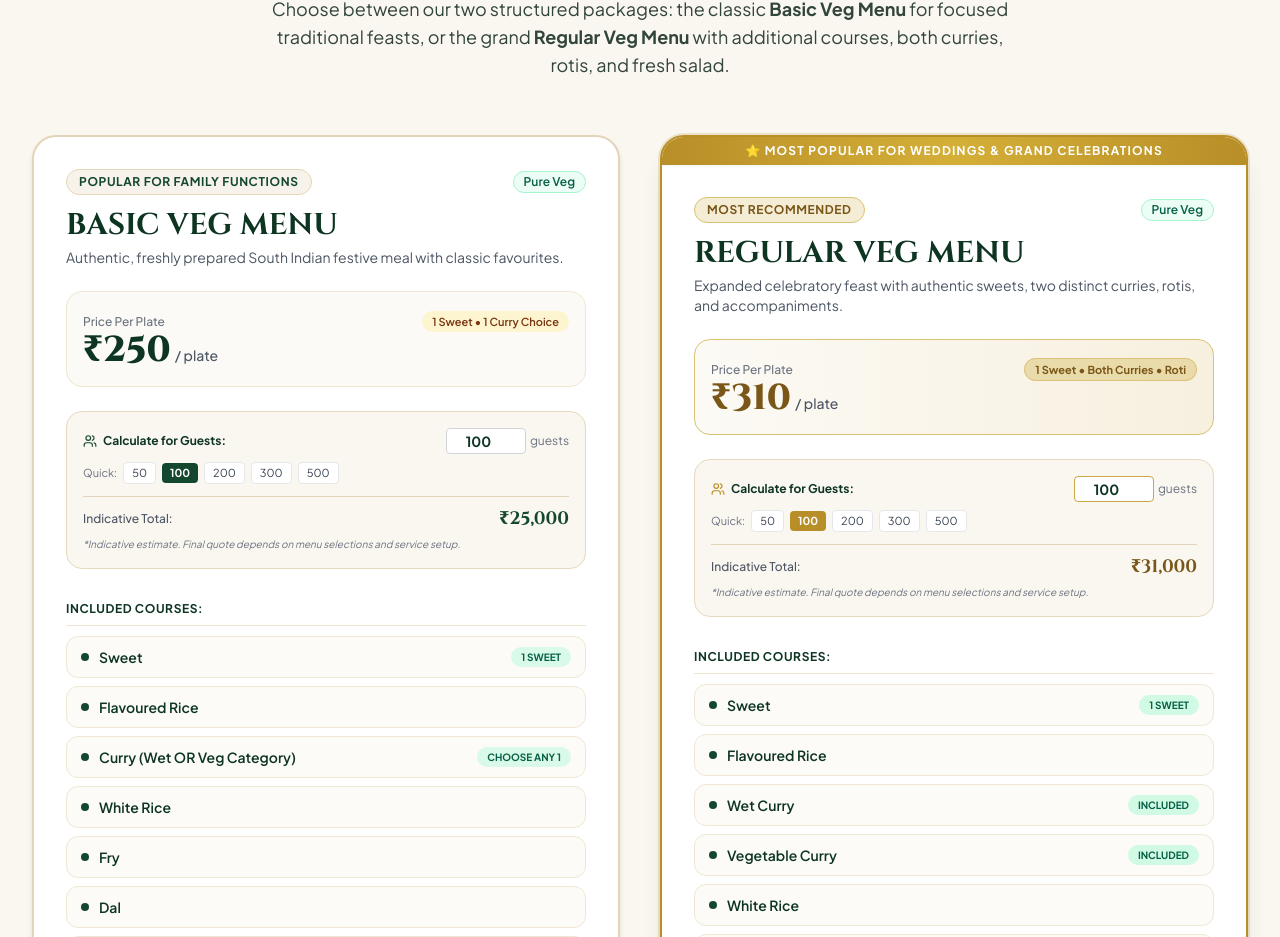
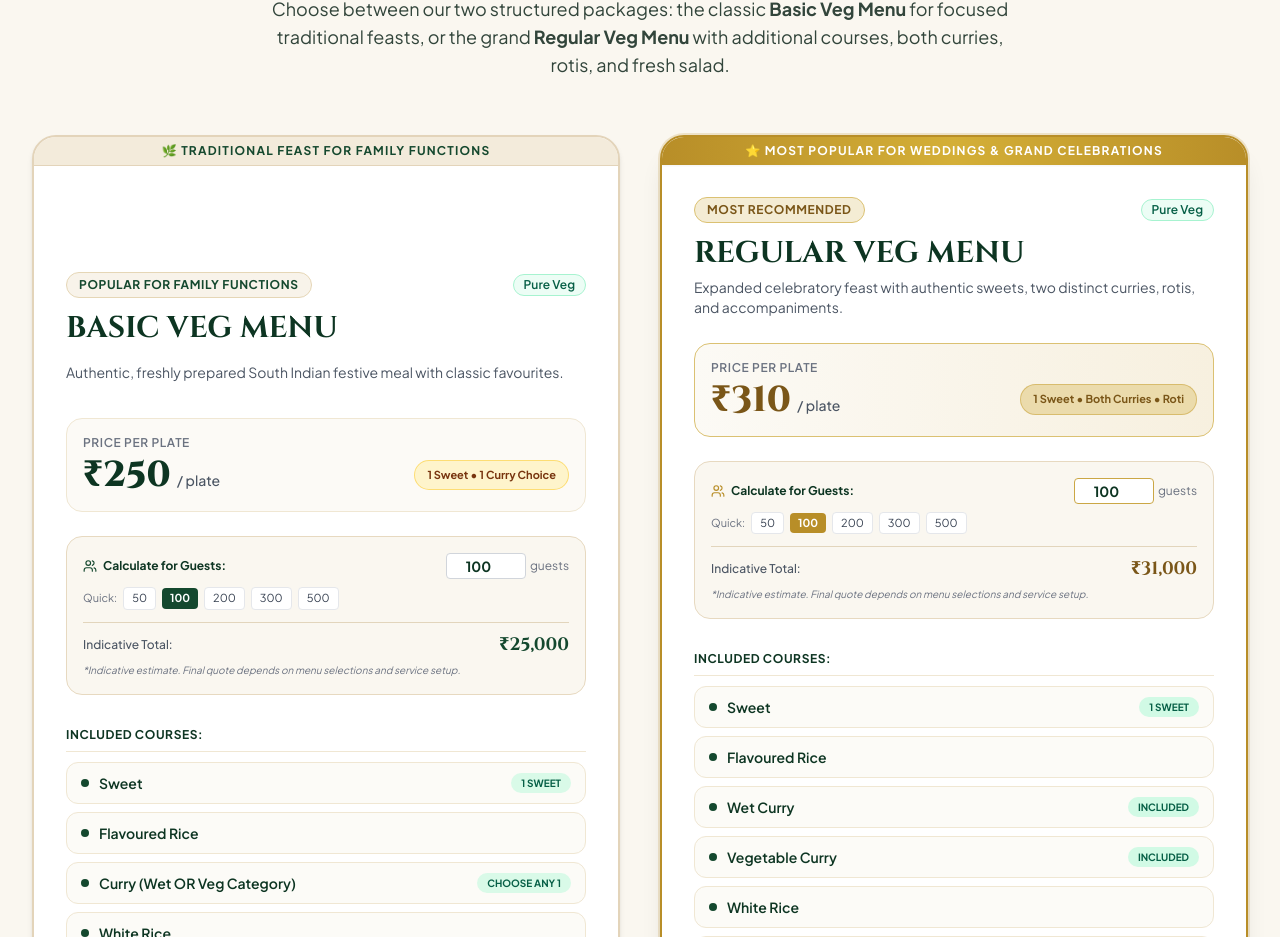
Before and after one commit to lalith-sky/catering, a Next.js app: page / in a window 1280 px wide. Shown: the part 3519-4456 px from the top of the page. Built offline with nearby package versions, Linux system fonts and the light colour scheme; a web font is replaced by a local one.

Commit message:
Fix price and card header alignment in MenuPackagesSection

```diff
--- a/src/components/MenuPackagesSection.tsx
+++ b/src/components/MenuPackagesSection.tsx
@@ -54,6 +54,11 @@ export default function MenuPackagesSection({ onSelectPackage }: MenuPackagesSec
         <div className="grid grid-cols-1 lg:grid-cols-2 gap-8 lg:gap-10 items-stretch">
           {/* 1. BASIC VEG MENU CARD */}
           <div className="bg-white rounded-3xl border-2 border-[#E3D4BA] hover:border-[#14482E] shadow-md hover:shadow-2xl transition-all duration-300 flex flex-col justify-between overflow-hidden relative">
+            {/* Top Ribbon */}
+            <div className="bg-cream-200/80 text-[#14482E] text-center py-1.5 text-xs font-bold uppercase tracking-widest border-b border-[#E3D4BA]">
+              🌿 Traditional Feast for Family Functions
+            </div>
+
             <div className="p-6 sm:p-8">
               {/* Card Top Title & Badge */}
               <div className="flex items-center justify-between gap-2 mb-3">
@@ -68,21 +73,23 @@ export default function MenuPackagesSection({ onSelectPackage }: MenuPackagesSec
               <h3 className="font-serif text-2xl sm:text-3xl font-bold text-[#0D3522] mb-1">
                 BASIC VEG MENU
               </h3>
-              <p className="text-xs sm:text-sm text-gray-600 mb-6">
+              <p className="text-xs sm:text-sm text-gray-600 mb-6 min-h-[2.75rem] flex items-center">
                 {MENU_PACKAGES[0].tagline}
               </p>
 
               {/* Price Callout */}
-              <div className="bg-cream-50 p-4 rounded-2xl border border-cream-200 mb-6 flex items-baseline justify-between">
-                <div>
-                  <span className="text-xs font-medium text-gray-500 block">Price Per Plate</span>
-                  <div className="flex items-baseline gap-1">
-                    <span className="font-serif text-4xl font-extrabold text-[#0D3522]">₹{MENU_PACKAGES[0].pricePerPlate}</span>
+              <div className="bg-cream-50 p-4 rounded-2xl border border-cream-200 mb-6">
+                <span className="text-xs font-semibold text-gray-500 uppercase tracking-wider block mb-1">
+                  Price Per Plate
+                </span>
+                <div className="flex items-center justify-between gap-2">
+                  <div className="flex items-baseline gap-1.5">
+                    <span className="font-serif text-3xl sm:text-4xl font-extrabold text-[#0D3522]">
+                      ₹{MENU_PACKAGES[0].pricePerPlate}
+                    </span>
                     <span className="text-sm font-medium text-gray-600">/ plate</span>
                   </div>
-                </div>
-                <div className="text-right">
-                  <span className="text-[11px] font-semibold text-amber-900 bg-amber-100/80 px-2.5 py-1 rounded-full">
+                  <span className="inline-flex items-center text-[11px] font-bold text-amber-900 bg-amber-100/90 px-3 py-1.5 rounded-full border border-amber-300/70 shadow-xs shrink-0">
                     1 Sweet • 1 Curry Choice
                   </span>
                 </div>
@@ -211,21 +218,23 @@ export default function MenuPackagesSection({ onSelectPackage }: MenuPackagesSec
               <h3 className="font-serif text-2xl sm:text-3xl font-bold text-[#0D3522] mb-1">
                 REGULAR VEG MENU
               </h3>
-              <p className="text-xs sm:text-sm text-gray-600 mb-6">
+              <p className="text-xs sm:text-sm text-gray-600 mb-6 min-h-[2.75rem] flex items-center">
                 {MENU_PACKAGES[1].tagline}
               </p>
 
               {/* Price Callout */}
-              <div className="bg-gradient-to-r from-[#FCFAF5] to-[#F7F0DF] p-4 rounded-2xl border border-gold-300 mb-6 flex items-baseline justify-between shadow-xs">
-                <div>
-                  <span className="text-xs font-medium text-gray-500 block">Price Per Plate</span>
-                  <div className="flex items-baseline gap-1">
-                    <span className="font-serif text-4xl font-extrabold text-[#7A5618]">₹{MENU_PACKAGES[1].pricePerPlate}</span>
+              <div className="bg-gradient-to-r from-[#FCFAF5] to-[#F7F0DF] p-4 rounded-2xl border border-gold-300 mb-6 shadow-xs">
+                <span className="text-xs font-semibold text-gray-500 uppercase tracking-wider block mb-1">
+                  Price Per Plate
+                </span>
+                <div className="flex items-center justify-between gap-2">
+                  <div className="flex items-baseline gap-1.5">
+                    <span className="font-serif text-3xl sm:text-4xl font-extrabold text-[#7A5618]">
+                      ₹{MENU_PACKAGES[1].pricePerPlate}
+                    </span>
                     <span className="text-sm font-medium text-gray-600">/ plate</span>
                   </div>
-                </div>
-                <div className="text-right">
-                  <span className="text-[11px] font-bold text-[#7A5618] bg-gold-200/90 px-2.5 py-1 rounded-full border border-gold-400/50">
+                  <span className="inline-flex items-center text-[11px] font-bold text-[#7A5618] bg-gold-200/90 px-3 py-1.5 rounded-full border border-gold-400/60 shadow-xs shrink-0">
                     1 Sweet • Both Curries • Roti
                   </span>
                 </div>
```
